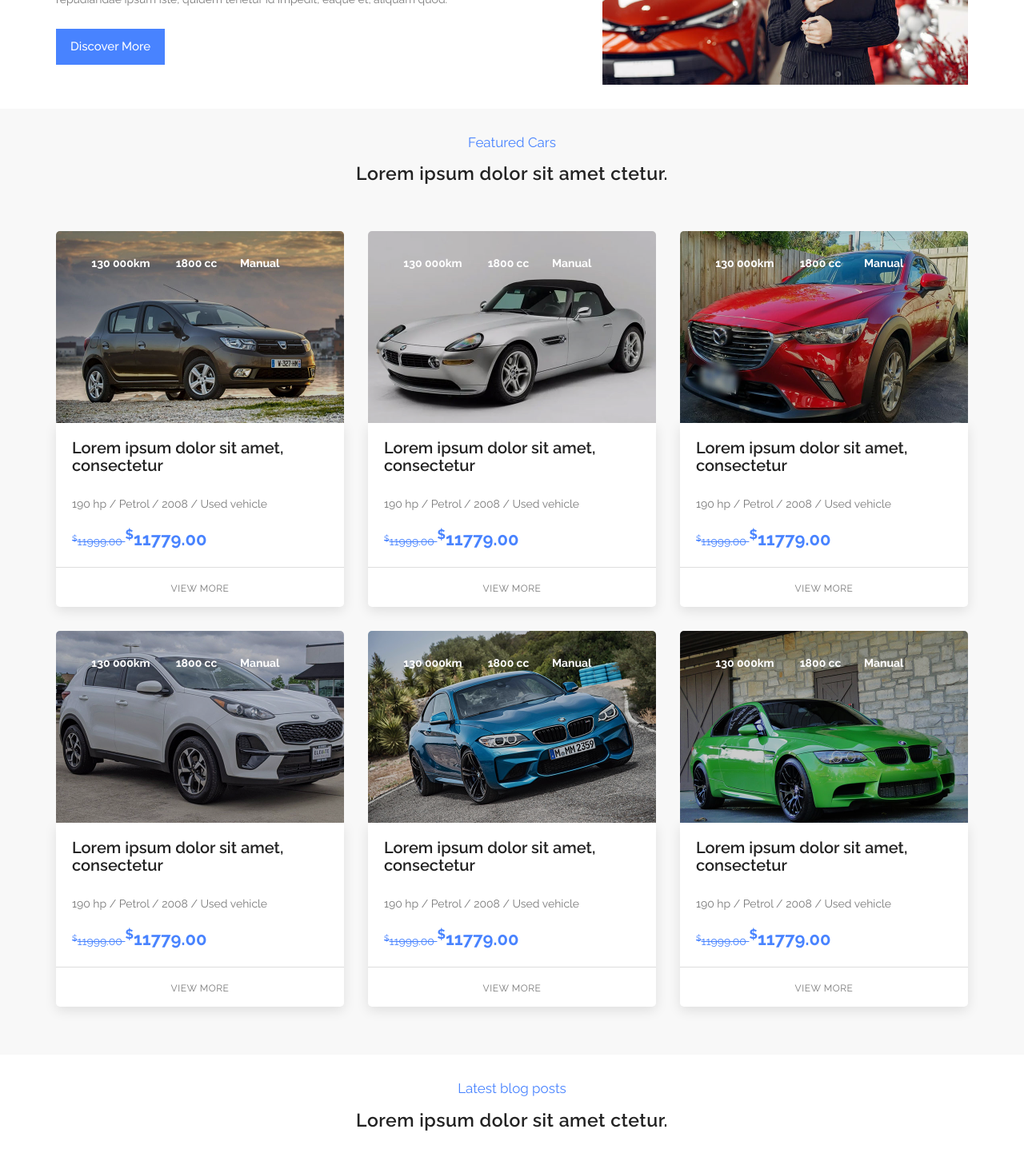
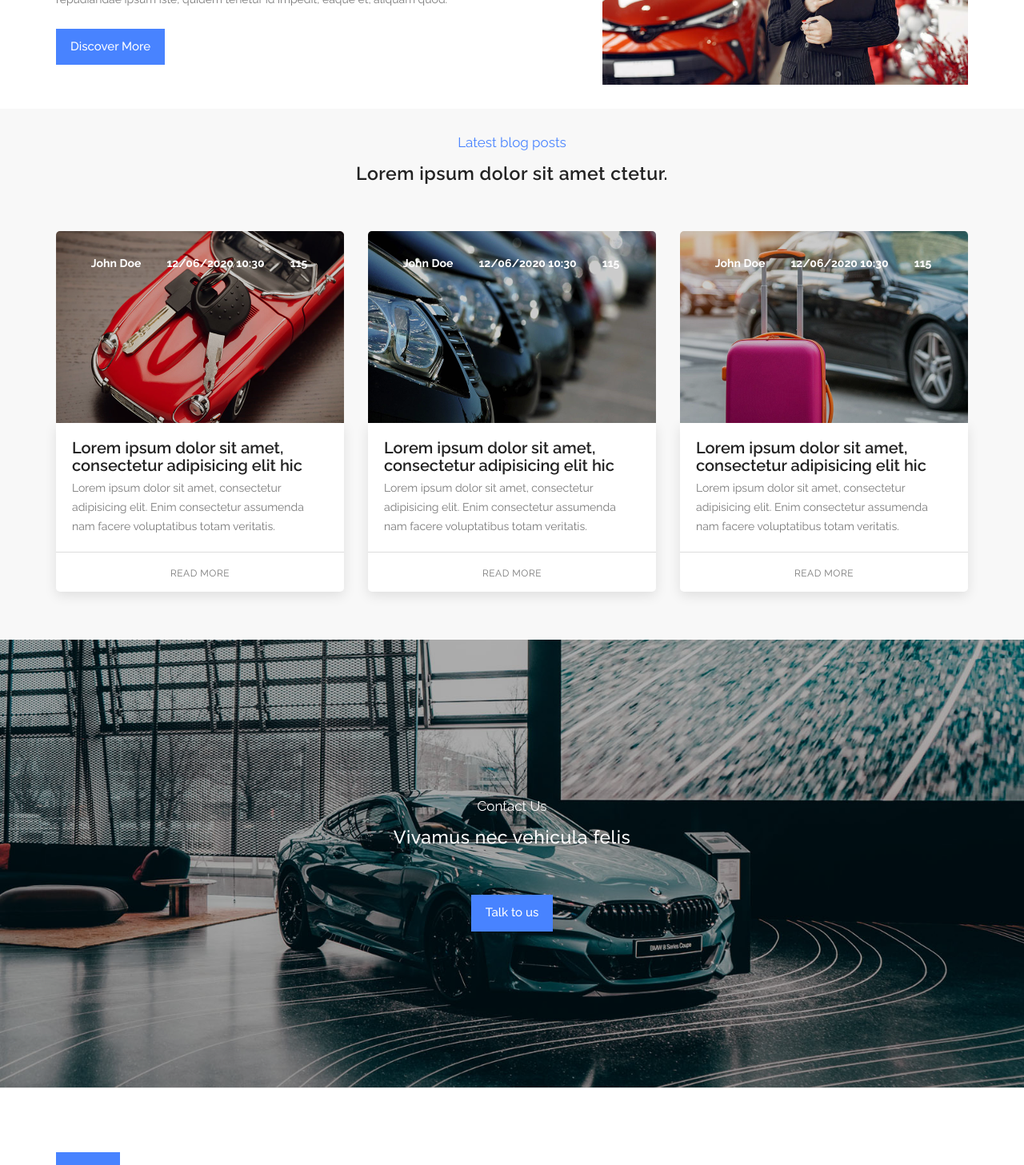
Before and after one commit to karthickvkumar/carvan-react, a React (Create React App) app: page / in a window 1280 px wide. Shown: the part 920-2377 px from the top of the page at 80% size. Built offline with nearby package versions, Linux system fonts and the light colour scheme; a web font is replaced by a local one.

Commit message:
updated home page

```diff
--- a/src/pages/Home.js
+++ b/src/pages/Home.js
@@ -42,188 +42,6 @@ import Header from '../componenets/Header';
                     </div>
                     <div className ="col-md-5">
                         <img src={require("../img/about-1-720x480.jpg")} className="img-fluid user-img" alt=""/>
-                    </div>
-                </div>
-            </div>
-        </section>
-
-        <section className ="featured-places">
-            <div className ="container">
-                <div className ="row">
-                    <div className ="col-md-12">
-                        <div className ="section-heading">
-                            <span>Featured Cars</span>
-                            <h2>Lorem ipsum dolor sit amet ctetur.</h2>
-                        </div>
-                    </div>
-                </div>
-                <div className ="row">
-                    <div className ="col-md-4 col-sm-6 col-xs-12">
-                        <div className ="featured-item">
-                            <div className ="thumb">
-                                <div className ="thumb-img">
-                                    <img src={require("../img/product-1-720x480.jpg")} alt=""/>
-                                </div>
-                                <div className ="overlay-content">
-                                  <strong><i className ="fa fa-dashboard"></i> 130 000km</strong> &nbsp;&nbsp;&nbsp;&nbsp;
-                                  <strong><i className ="fa fa-cube"></i> 1800 cc</strong>&nbsp;&nbsp;&nbsp;&nbsp;
-                                  <strong><i className ="fa fa-cog"></i> Manual</strong>
-                                </div>
-                            </div>
-                            <div className="down-content">
-                                <h4>Lorem ipsum dolor sit amet, consectetur</h4>
-
-                                <br/>
-
-                                <p>190 hp  /  Petrol  /  2008  /  Used vehicle</p>
-
-                                <p><span><del><sup>$</sup>11999.00 </del> <strong><sup>$</sup>11779.00</strong></span></p>
-
-                                <div className="text-button">
-                                    <a href="car-details.html">View More</a>
-                                </div>
-                            </div>
-                        </div>
-                    </div>
-
-                    <div className ="col-md-4 col-sm-6 col-xs-12">
-                        <div className ="featured-item">
-                            <div className ="thumb">
-                                <div className ="thumb-img">
-                                    <img src={require("../img/product-2-720x480.jpg")} alt=""/>
-                                </div>
-                                <div className ="overlay-content">
-                                  <strong><i className ="fa fa-dashboard"></i> 130 000km</strong> &nbsp;&nbsp;&nbsp;&nbsp;
-                                  <strong><i className ="fa fa-cube"></i> 1800 cc</strong>&nbsp;&nbsp;&nbsp;&nbsp;
-                                  <strong><i className ="fa fa-cog"></i> Manual</strong>
-                                </div>
-                            </div>
-                            <div className ="down-content">
-                                <h4>Lorem ipsum dolor sit amet, consectetur</h4>
-
-                                <br/>
-
-                                <p>190 hp  /  Petrol  /  2008  /  Used vehicle</p>
-
-                                <p><span><del><sup>$</sup>11999.00 </del> <strong><sup>$</sup>11779.00</strong></span></p>
-
-                                <div className ="text-button">
-                                    <a href="car-details.html">View More</a>
-                                </div>
-                            </div>
-                        </div>
-                    </div>
-
-                    <div className ="col-md-4 col-sm-6 col-xs-12">
-                        <div className ="featured-item">
-                            <div className ="thumb">
-                                <div className ="thumb-img">
-                                    <img src={require("../img/product-3-720x480.jpg")} alt=""/>
-                                </div>
-                                <div className ="overlay-content">
-                                  <strong><i className ="fa fa-dashboard"></i> 130 000km</strong> &nbsp;&nbsp;&nbsp;&nbsp;
-                                  <strong><i className ="fa fa-cube"></i> 1800 cc</strong>&nbsp;&nbsp;&nbsp;&nbsp;
-                                  <strong><i className ="fa fa-cog"></i> Manual</strong>
-                                </div>
-                            </div>
-                            <div className ="down-content">
-                                <h4>Lorem ipsum dolor sit amet, consectetur</h4>
-
-                                <br/>
-
-                                <p>190 hp  /  Petrol  /  2008  /  Used vehicle</p>
-
-                                <p><span><del><sup>$</sup>11999.00 </del> <strong><sup>$</sup>11779.00</strong></span></p>
-
-                                <div className ="text-button">
-                                    <a href="car-details.html">View More</a>
-                                </div>
-                            </div>
-                        </div>
-                    </div>
-
-                    <div className ="col-md-4 col-sm-6 col-xs-12">
-                        <div className ="featured-item">
-                            <div className ="thumb">
-                                <div className ="thumb-img">
-                                    <img src={require("../img/product-4-720x480.jpg")} alt=""/>
-                                </div>
-                                <div className ="overlay-content">
-                                  <strong><i className ="fa fa-dashboard"></i> 130 000km</strong> &nbsp;&nbsp;&nbsp;&nbsp;
-                                  <strong><i className ="fa fa-cube"></i> 1800 cc</strong>&nbsp;&nbsp;&nbsp;&nbsp;
-                                  <strong><i className ="fa fa-cog"></i> Manual</strong>
-                                </div>
-                            </div>
-                            <div className ="down-content">
-                                <h4>Lorem ipsum dolor sit amet, consectetur</h4>
-
-                                <br/>
-
-                                <p>190 hp  /  Petrol  /  2008  /  Used vehicle</p>
-
-                                <p><span><del><sup>$</sup>11999.00 </del> <strong><sup>$</sup>11779.00</strong></span></p>
-
-                                <div className ="text-button">
-                                    <a href="car-details.html">View More</a>
-                                </div>
-                            </div>
-                        </div>
-                    </div>
-
-                    <div className ="col-md-4 col-sm-6 col-xs-12">
-                        <div className ="featured-item">
-                            <div className ="thumb">
-                                <div className ="thumb-img">
-                                    <img src={require("../img/product-5-720x480.jpg")} alt=""/>
-                                </div>
-                                <div className ="overlay-content">
-                                  <strong><i className ="fa fa-dashboard"></i> 130 000km</strong> &nbsp;&nbsp;&nbsp;&nbsp;
-                                  <strong><i className ="fa fa-cube"></i> 1800 cc</strong>&nbsp;&nbsp;&nbsp;&nbsp;
-                                  <strong><i className ="fa fa-cog"></i> Manual</strong>
-                                </div>
-                            </div>
-                            <div className ="down-content">
-                                <h4>Lorem ipsum dolor sit amet, consectetur</h4>
-
-                                <br/>
-
-                                <p>190 hp  /  Petrol  /  2008  /  Used vehicle</p>
-
-                                <p><span><del><sup>$</sup>11999.00 </del> <strong><sup>$</sup>11779.00</strong></span></p>
-
-                                <div className ="text-button">
-                                    <a href="car-details.html">View More</a>
-                                </div>
-                            </div>
-                        </div>
-                    </div>
-
-                    <div className ="col-md-4 col-sm-6 col-xs-12">
-                        <div className ="featured-item">
-                            <div className ="thumb">
-                                <div className ="thumb-img">
-                                    <img src={require("../img/product-6-720x480.jpg")} alt=""/>
-                                </div>
-                                <div className ="overlay-content">
-                                  <strong><i className ="fa fa-dashboard"></i> 130 000km</strong> &nbsp;&nbsp;&nbsp;&nbsp;
-                                  <strong><i className ="fa fa-cube"></i> 1800 cc</strong>&nbsp;&nbsp;&nbsp;&nbsp;
-                                  <strong><i className ="fa fa-cog"></i> Manual</strong>
-                                </div>
-                            </div>
-                            <div className ="down-content">
-                                <h4>Lorem ipsum dolor sit amet, consectetur</h4>
-
-                                <br/>
-
-                                <p>190 hp  /  Petrol  /  2008  /  Used vehicle</p>
-
-                                <p><span><del><sup>$</sup>11999.00 </del> <strong><sup>$</sup>11779.00</strong></span></p>
-
-                                <div className ="text-button">
-                                    <a href="car-details.html">View More</a>
-                                </div>
-                            </div>
-                        </div>
                     </div>
                 </div>
             </div>
```
